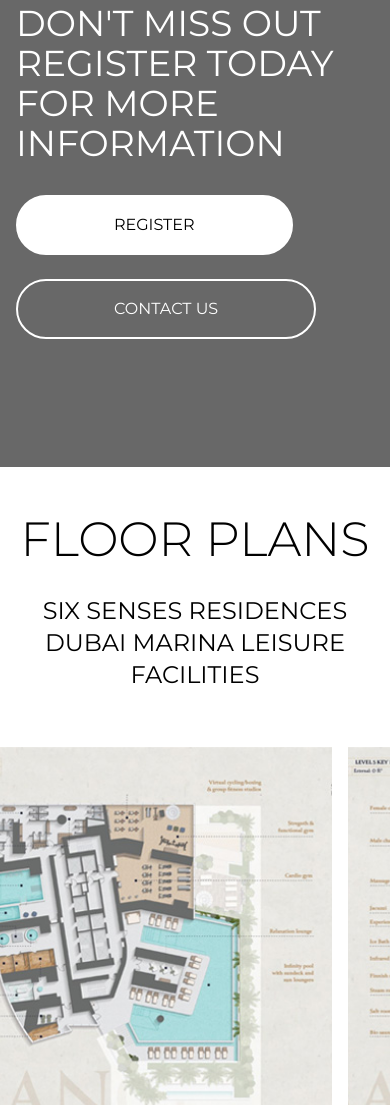
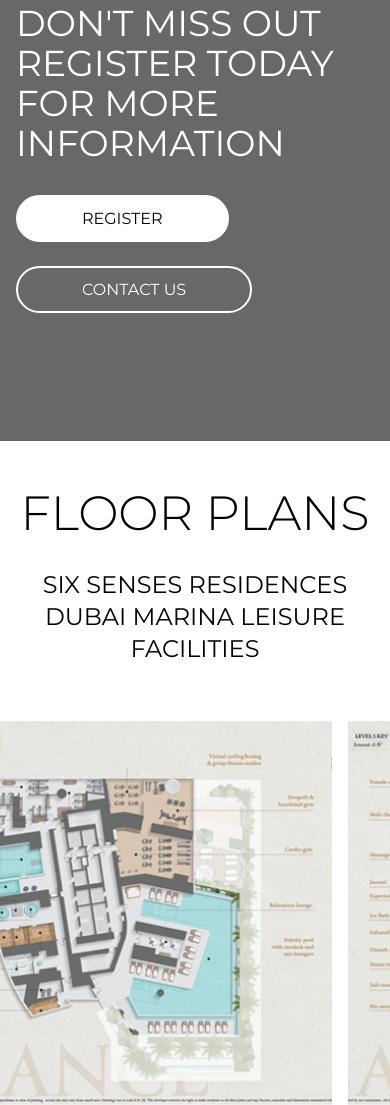
Before and after one commit to ishwordangol/sixsenses, a plain HTML site: page index.html in a window 390 px wide. Shown: the part 5998-7103 px from the top of the page. Drawn offline with nearby package versions, Linux system fonts and the light colour scheme; files whose address does not match are found by name; a web font is replaced by a local one.

Commit message:
responsive design update

```diff
--- a/assets/css/main.css
+++ b/assets/css/main.css
@@ -188,6 +188,9 @@ input[type="checkbox"]:before {
 }
 
 @media screen and (max-width: 768px) {
+  .btn {
+    padding: 0.6rem 4rem;
+  }
   #floorplanSlider .slick-list {
     margin-left: -158px;
   }
```
